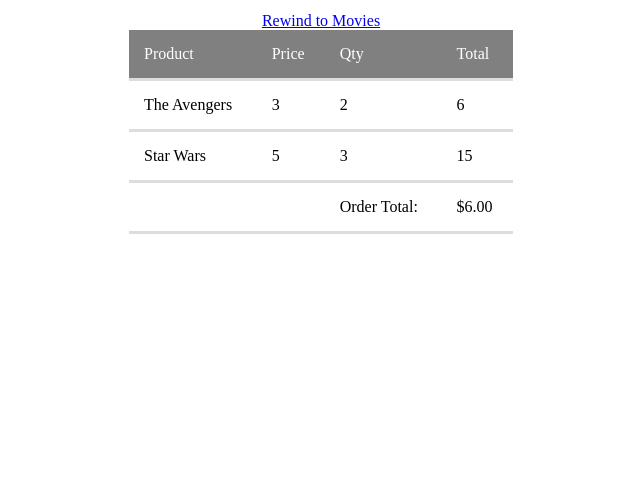
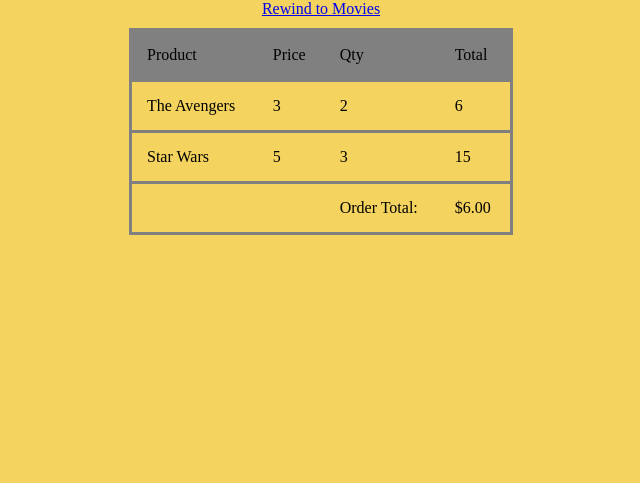
Before and after one commit to Libbi-Dunham/LAB-e-commerce, a website with bundled scripts: page cart/index.html in a window 1280 px wide. Shown: the part 317-800 px from the top of the page, without its empty margins (319-959 px from the left). Built offline with nearby package versions, Linux system fonts and the light colour scheme; a web font is replaced by a local one.

Commit message:
added more styles

```diff
--- a/cart/index.html
+++ b/cart/index.html
@@ -4,6 +4,7 @@
     <meta charset="UTF-8">
     <meta http-equiv="X-UA-Compatible" content="IE=edge">
     <meta name="viewport" content="width=device-width, initial-scale=1.0">
+    <link href="https://fonts.googleapis.com/css2?family=Notable&display=swap" rel="stylesheet">
     <link rel="stylesheet" href="../styles/reset.css">
     <link rel="stylesheet" href="../styles/style.css">
     <link rel="stylesheet" href="../styles/cart.css">
@@ -14,7 +15,7 @@
     <h1>Movie Cart!</h1>
     <a href="../">Rewind to Movies</a>
 
-    <table>
+    <table class="zigzag">
         <thead>
             <th>Product</th>
             <th>Price</th>
--- a/styles/cart.css
+++ b/styles/cart.css
@@ -1,21 +1,27 @@
+h1 {
+    text-align: center;
+}
 body {
-    background-color: white;
+    background-color: #F4D35E;
 }
 
 th, td {
     padding: 15px;
     text-align: left;
-    border-bottom: 3px solid #ddd;
+    border-bottom: 3px solid grey;
 }
 
-tr:hover {background-color: rgb(33, 33, 167);}
+tr:hover {background-color: #EDF2F4;}
 
 th {
     background-color: grey;
-    color: white;
+    color: black;
+    border-bottom: 3px solid grey;
 }
 
 table {
     width: 30%;
     border-collapse: collapse;
+    margin: 10px;
+    border: 3px solid grey;
 }
```
